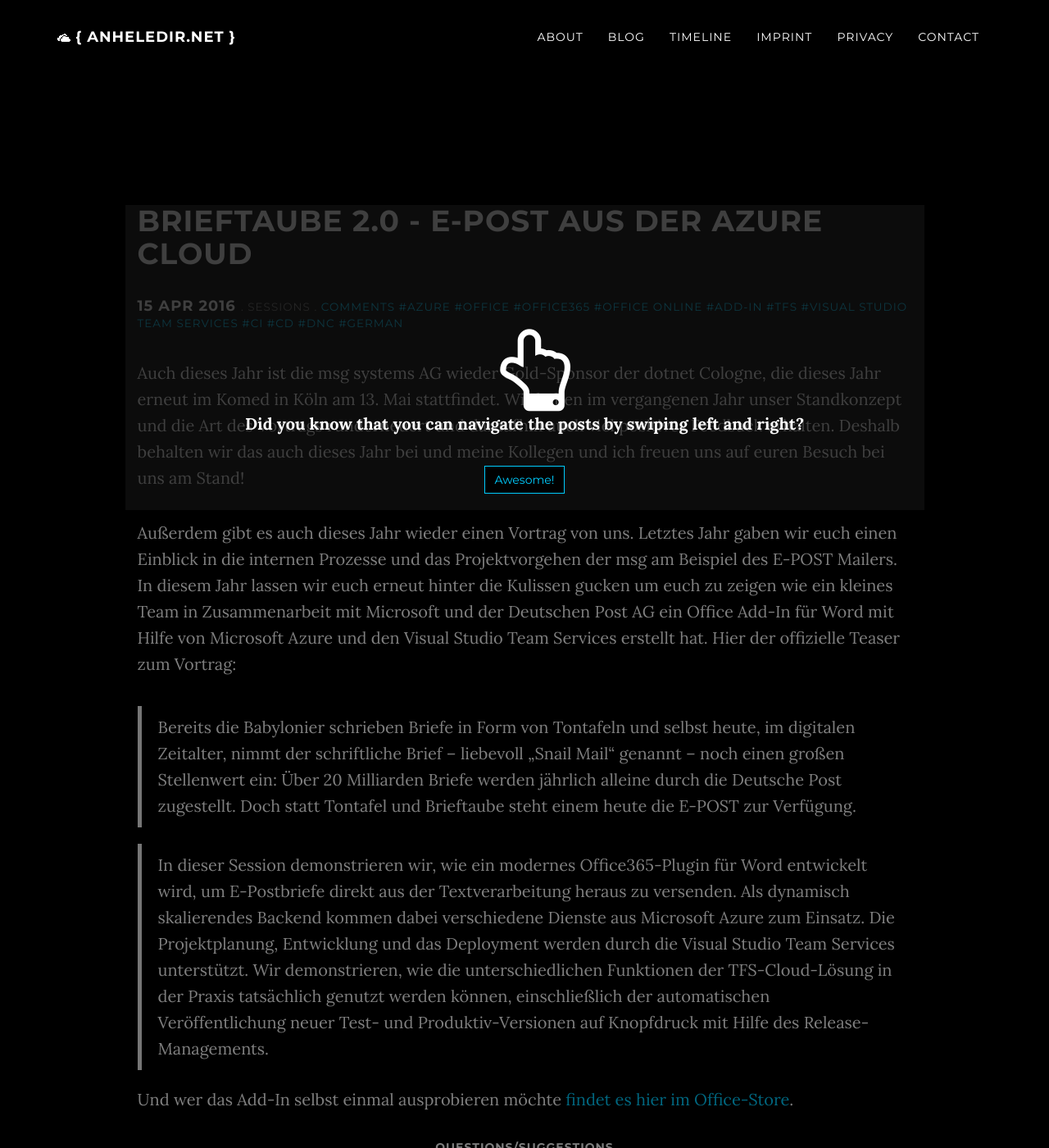
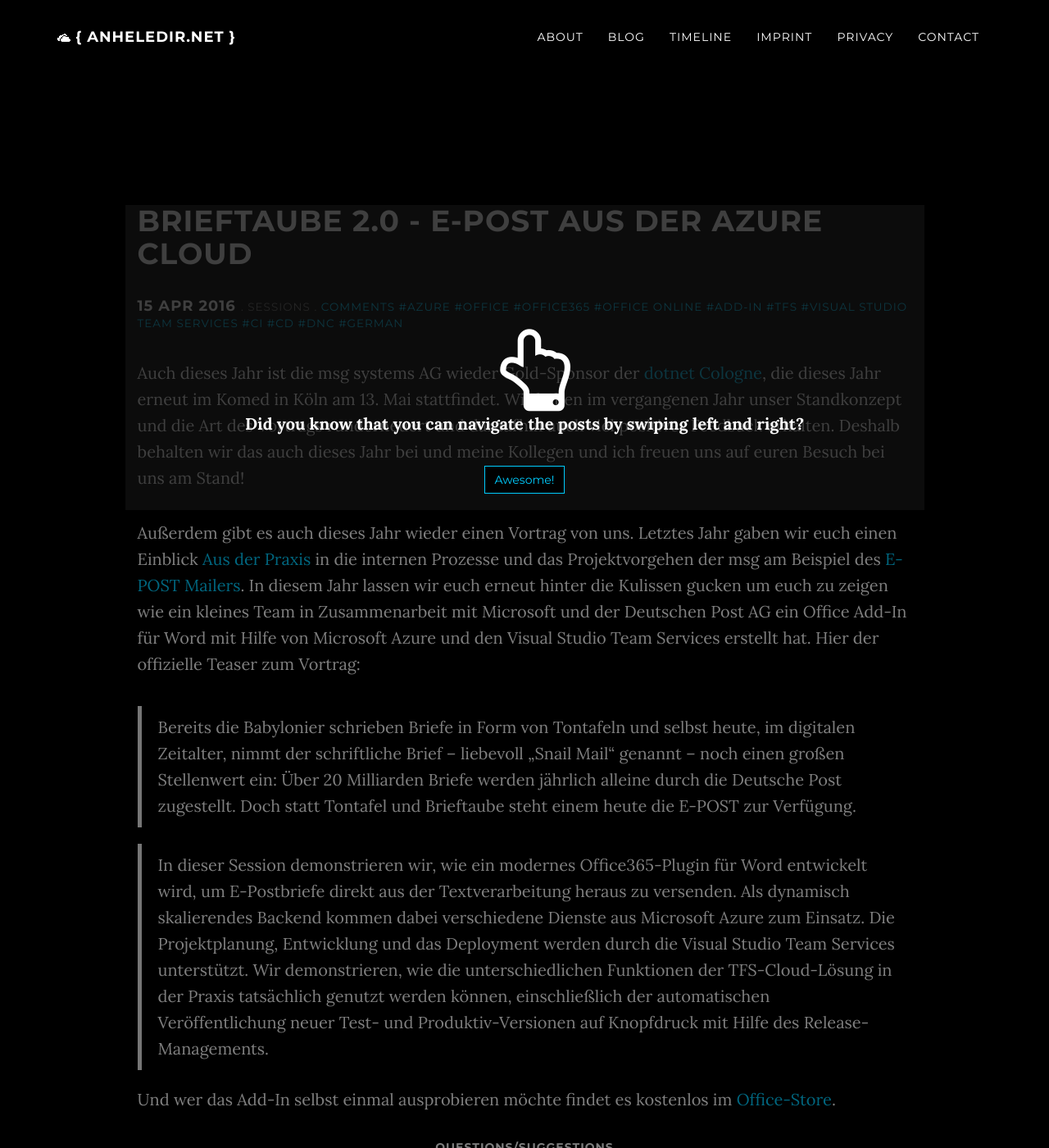
Before and after one commit to Anheledir/anheledir.NET, a Jekyll site: the page built from _posts/2016-04-15-Brieftaube-20-E-Post-aus-der-Azure-Cloud.md, in a window 1280 px wide and 1400 px high. Shown: the whole window at 82% size. Built offline with Jekyll 4.4.1, drawn with Linux system fonts in a browser that asks for light colours; nearby versions of some CDN libraries; comment, search, counter and statistics services are not loaded; a style sheet for code colours, icons or effects is not loaded; some of the changed lines change nothing that is shown.

Commit message:
Reviewed article

```diff
--- a/_posts/2016-04-15-Brieftaube-20-E-Post-aus-der-Azure-Cloud.md
+++ b/_posts/2016-04-15-Brieftaube-20-E-Post-aus-der-Azure-Cloud.md
@@ -5,12 +5,18 @@
 category: sessions
 tags: [azure, office, office365, office online, add-in, tfs, visual studio team services, ci, cd, dnc, german]
 ---
-Auch dieses Jahr ist die msg systems AG  wieder Gold-Sponsor der dotnet Cologne,  die dieses Jahr erneut im Komed in Köln am 13. Mai stattfindet. Wir haben im vergangenen Jahr unser Standkonzept und die Art des Vortrags runderneuert und  daraufhin auch viel positives Feedback erhalten. Deshalb  behalten wir das auch dieses Jahr bei und meine Kollegen und ich freuen uns auf euren Besuch bei uns am Stand!
+Auch dieses Jahr ist die msg systems AG  wieder Gold-Sponsor der [dotnet Cologne],  die dieses Jahr erneut im Komed in Köln am 13. Mai stattfindet. Wir haben im vergangenen Jahr unser Standkonzept und die Art des Vortrags runderneuert und  daraufhin auch viel positives Feedback erhalten. Deshalb behalten wir das auch dieses Jahr bei und meine Kollegen und ich freuen uns auf euren Besuch bei uns am Stand!
 
-Außerdem gibt es auch dieses Jahr wieder  einen Vortrag von uns. Letztes Jahr gaben wir euch einen Einblick in die internen Prozesse und das Projektvorgehen  der msg am Beispiel des E-POST Mailers. In diesem Jahr lassen wir euch erneut hinter die Kulissen gucken um euch zu zeigen wie ein kleines Team in Zusammenarbeit mit Microsoft und der Deutschen Post AG ein Office Add-In für Word mit Hilfe von Microsoft Azure und den Visual Studio Team Services erstellt hat. Hier der offizielle Teaser zum Vortrag:
+Außerdem gibt es auch dieses Jahr wieder  einen Vortrag von uns. Letztes Jahr gaben wir euch einen Einblick [Aus der Praxis] in die internen Prozesse und das Projektvorgehen der msg am Beispiel des [E-POST Mailers]. In diesem Jahr lassen wir euch erneut hinter die Kulissen gucken um euch zu zeigen wie ein kleines Team in Zusammenarbeit mit Microsoft und der Deutschen Post AG ein Office Add-In für Word mit Hilfe von Microsoft Azure und den Visual Studio Team Services erstellt hat. Hier der offizielle Teaser zum Vortrag:
 
 > Bereits die Babylonier schrieben Briefe in Form von Tontafeln und selbst heute, im digitalen Zeitalter, nimmt der schriftliche Brief – liebevoll „Snail Mail“ genannt – noch einen großen Stellenwert ein: Über 20 Milliarden Briefe werden jährlich alleine durch die Deutsche Post zugestellt. Doch statt Tontafel und Brieftaube steht einem heute die E-POST zur Verfügung.
 
 > In dieser Session demonstrieren wir, wie ein modernes Office365-Plugin für Word entwickelt wird, um E-Postbriefe direkt aus der Textverarbeitung heraus zu versenden. Als dynamisch skalierendes Backend kommen dabei verschiedene Dienste aus Microsoft Azure zum Einsatz. Die Projektplanung, Entwicklung und das Deployment werden durch die Visual Studio Team Services unterstützt. Wir demonstrieren, wie die unterschiedlichen Funktionen der TFS-Cloud-Lösung in der Praxis tatsächlich genutzt werden können, einschließlich der automatischen Veröffentlichung neuer Test- und Produktiv-Versionen auf Knopfdruck mit Hilfe des Release-Managements.
 
-Und wer das Add-In selbst einmal ausprobieren möchte [findet es hier im Office-Store](https://store.office.com/e-post-fur-word-WA104379921.aspx?assetid=WA104379921&sourcecorrid=bf8e8eb0-01d5-414b-9ea3-b010ffdb44ec&searchapppos=0).
+Und wer das Add-In selbst einmal ausprobieren möchte findet es kostenlos im [Office-Store].
+
+
+[dotnet Cologne]:http://dotnet-cologne.de/
+[Aus der Praxis]:https://www.gordon-breuer.de/presentation/2015/05/04/aus-der-praxis-von-der-spezifikation-bis-zur-auslieferung-in-6-wochen.html
+[E-POST Mailers]:https://www.epost.de/privatkunden/epost-mailer.html
+[Office-Store]:https://store.office.com/e-post-fur-word-WA104379921.aspx?assetid=WA104379921&sourcecorrid=bf8e8eb0-01d5-414b-9ea3-b010ffdb44ec&searchapppos=0
```
